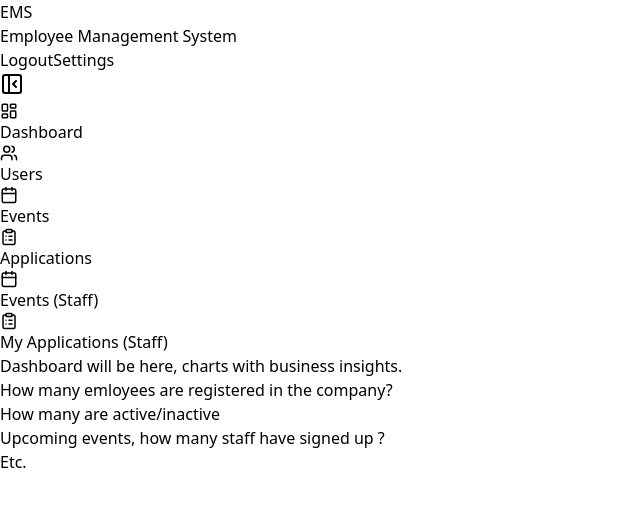
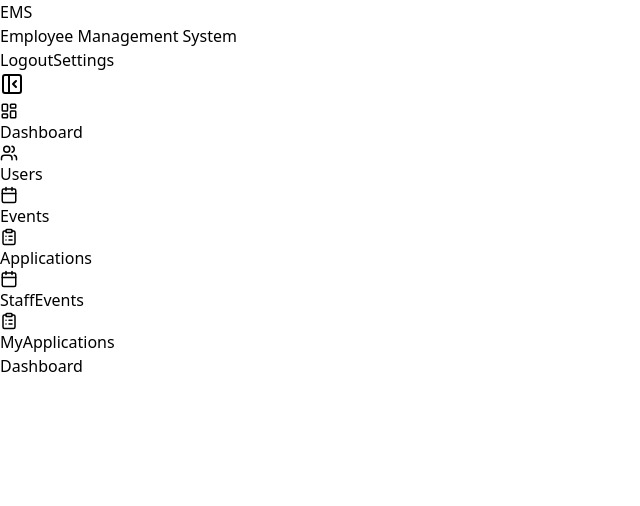
Before and after one commit to Ascenscion/EMS, a React (Vite) app in the folder client/: page / in a window 1280 px wide. Shown: the top 506 px of the page, without its empty margins (0-640 px from the left). Built offline with nearby package versions, Linux system fonts and the light colour scheme; sample sign-in values are in the browser's storage.

Commit message:
Revert "Mac: Nodemon"
This reverts commit 470ea1ea4e810d03156d9157b4fc43a1cc207b2e.

```diff
--- a/client/src/App.jsx
+++ b/client/src/App.jsx
@@ -14,59 +14,58 @@ import MyApplications from './pages/MyApplications'
 
 function App() {
   return (
+    <Routes>
+      <Route path="/login" element={<Login />} />
+      <Route path="/" element={
+        <ProtectedRoutes>
+          <MainLayout />
+        </ProtectedRoutes>}>
+
+        <Route index element={<Dashboard />} />
+        {/* MASTER ACCOUNT ID 3. REMOVE LATER SAME AT SIDEBAR COMPONENT */}
+        <Route path="/events" element={
+          <RoleRoute allowedRoles={[1, 3]}>
+            <Events />
+          </RoleRoute>
+        } />
+
+        <Route path="/users" element={
+          <RoleRoute allowedRoles={[1, 3]}>
+            <Users />
+          </RoleRoute>
+        } />
+        <Route path="/applications" element={<Applications />} />
+        <Route path='/assignments' element={<Assignments />} />
+        <Route path='/staffevents' element={
+          <RoleRoute allowedRoles={[2, 3]}>
+            <StaffEvents />
+          </RoleRoute>
+        }></Route>
+        <Route
+          path="/myapplications"
+          element={
+            <RoleRoute allowedRoles={[2, 3]}>
+              <MyApplications />
+            </RoleRoute>
+          }
+        />
+      </Route>
+    </Routes>
+
+    //INCASE OFF ACCIDENT UNCOMMENT BOTTOM
     // <Routes>
     //   <Route path="/login" element={<Login />} />
-    //   <Route path="/" element={
-    //     <ProtectedRoutes>
-    //       <MainLayout />
-    //     </ProtectedRoutes>}>
 
+    //   <Route path="/" element={<MainLayout />}>
     //     <Route index element={<Dashboard />} />
-    //     {/* MASTER ACCOUNT ID 3. REMOVE LATER SAME AT SIDEBAR COMPONENT */}
-    //     <Route path="/events" element={
-    //       <RoleRoute allowedRoles={[1, 3]}>
-    //         <Events />
-    //       </RoleRoute>
-    //     } />
 
-    //     <Route path="/users" element={
-    //       <RoleRoute allowedRoles={[1, 3]}>
-    //         <Users />
-    //       </RoleRoute>
-    //     } />
-    //     <Route path="/applications" element={<Applications />} />
-    //     <Route path='/assignments' element={<Assignments />} />
-    //     <Route path='/staffevents' element={
-    //       <RoleRoute allowedRoles={[2, 3]}>
-    //         <StaffEvents />
-    //       </RoleRoute>
-    //     }></Route>
-    //     <Route
-    //       path="/myapplications"
-    //       element={
-    //         <RoleRoute allowedRoles={[2, 3]}>
-    //           <MyApplications />
-    //         </RoleRoute>
-    //       }
-    //     />
+    //     <Route path="events" element={<Events />} />
+    //     <Route path="users" element={<Users />} />
+    //     <Route path="applications" element={<Applications />} />
+    //     <Route path="assignments" element={<Assignments />} />
+    //     <Route path="staffevents" element={<StaffEvents />} />
     //   </Route>
     // </Routes>
-
-    //INCASE OFF ACCIDENT UNCOMMENT BOTTOM
-    <Routes>
-      <Route path="/login" element={<Login />} />
-
-      <Route path="/" element={<MainLayout />}>
-        <Route index element={<Dashboard />} />
-
-        <Route path="events" element={<Events />} />
-        <Route path="users" element={<Users />} />
-        <Route path="applications" element={<Applications />} />
-        <Route path="assignments" element={<Assignments />} />
-        <Route path="staffevents" element={<StaffEvents />} />
-        <Route path="myapplications" element={<MyApplications/>} />
-      </Route>
-    </Routes>
   )
 }
 
--- a/client/src/components/Sidebar.jsx
+++ b/client/src/components/Sidebar.jsx
@@ -78,14 +78,14 @@ const Sidebar = () => {
                                 className={navClass}
                             >
                                 <Calendar size={18} />
-                                {!collapsed && "Events (Staff)"}
+                                {!collapsed && "StaffEvents"}
                             </NavLink>
 
                             <NavLink
                                 to="myapplications"
                                 className={navClass}>
                                 <ClipboardList size={18} />
-                                {!collapsed && "My Applications (Staff)"}
+                                {!collapsed && "MyApplications"}
                             </NavLink>
                         </>
                     )}
--- a/client/src/pages/Dashboard.jsx
+++ b/client/src/pages/Dashboard.jsx
@@ -2,19 +2,7 @@ import React from 'react'
 
 const Dashboard = () => {
     return (
-        <div>
-          <p>
-            Dashboard will be here, charts with business insights.
-          </p>
-
-            <ul>
-              <li>How many emloyees are registered in the company?</li>
-              <li>How many are active/inactive</li>
-              <li>Upcoming events, how many staff have signed up ?</li>
-              <li>Etc.</li>
-            </ul>
-
-          </div>
+        <div>Dashboard</div>
     )
 }
 
--- a/client/src/pages/Events.jsx
+++ b/client/src/pages/Events.jsx
@@ -210,7 +210,7 @@ const Events = () => {
                                 onClick={handleCloseDeleteConfirmationModal}
                                 className='px-4 py-2 rounded-lg text-sm font-medium transition duration-200 bg-white border border-zinc-300 text-zinc-700 hover:bg-zinc-100'
                             >
-                                Confirmed
+                                Bye Felicia.
                             </button>
                         </div>
                     </div>
```
Also changed, not shown: 2 other files (tests, documents, lock files or other folders).
